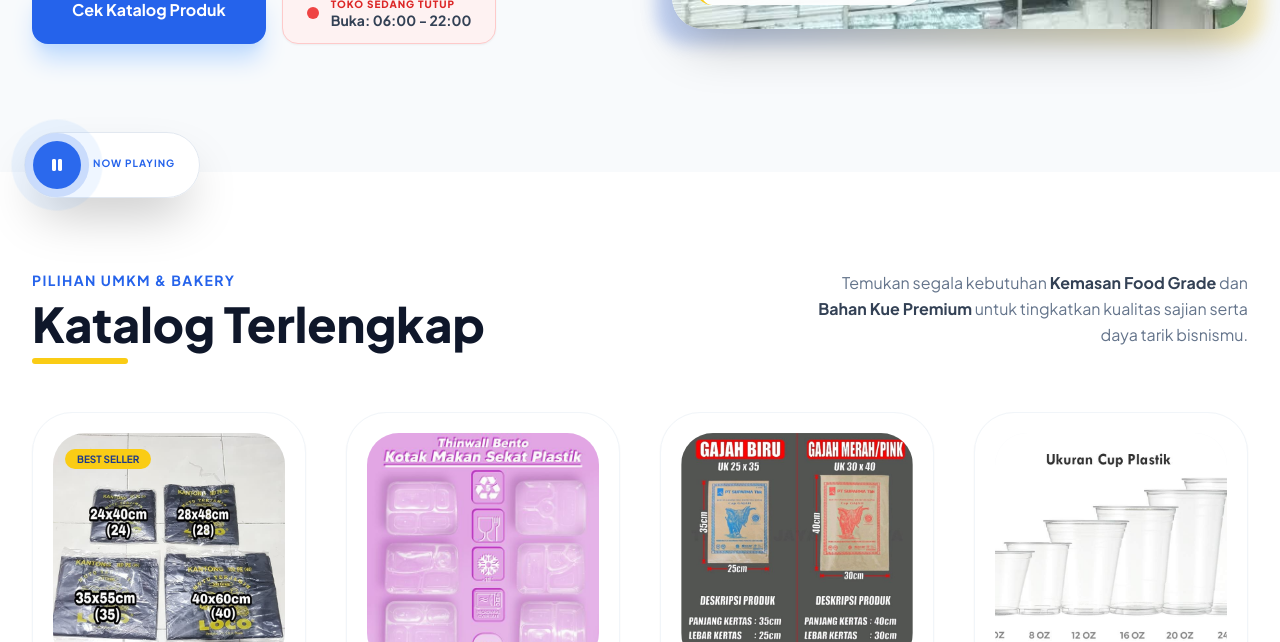
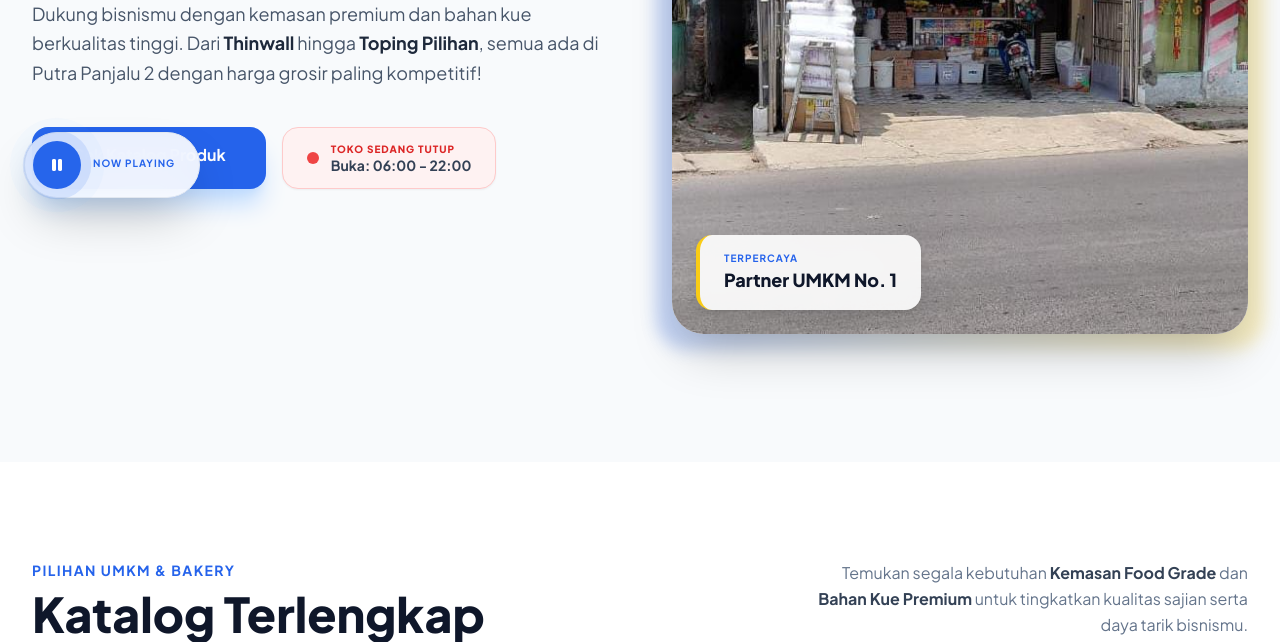
Before and after one commit to 1amkaizen/putra-panjalu, a plain HTML site: page index.html in a window 1280 px wide. Shown: the part 578-1220 px from the top of the page. Drawn offline with nearby package versions, Linux system fonts and the light colour scheme.

Commit message:
Update index.html

```diff
--- a/index.html
+++ b/index.html
@@ -139,18 +139,18 @@
                         <div
                             class="absolute -inset-4 bg-gradient-to-r from-blue-600 to-yellow-400 rounded-[2rem] blur opacity-25 group-hover:opacity-40 transition duration-1000">
                         </div>
+
                         <div
                             class="relative z-10 rounded-[2rem] overflow-hidden bg-white shadow-2xl group-hover:scale-[1.02] transition-transform duration-500">
-                            <img src="hero.jpg"
-                                alt="Bahan Kue dan Kemasan Plastik" class="w-full h-[400px] object-cover">
+                            <img src="lp.jpeg" alt="Bahan Kue dan Kemasan Plastik" class="w-full h-auto object-contain block mx-auto">
+
                             <div
-                                class="absolute bottom-6 left-6 bg-white/90 backdrop-blur px-6 py-4 rounded-2xl border-l-4 border-yellow-400">
-                                <p class="text-blue-600 font-bold text-xs uppercase tracking-widest">Terpercaya</p>
-                                <p class="text-slate-900 font-extrabold text-lg">Partner UMKM No. 1</p>
+                                class="absolute bottom-6 left-6 right-6 md:right-auto bg-white/90 backdrop-blur px-6 py-4 rounded-2xl border-l-4 border-yellow-400 shadow-lg">
+                                <p class="text-blue-600 font-bold text-[10px] uppercase tracking-widest">Terpercaya</p>
+                                <p class="text-slate-900 font-extrabold text-base md:text-lg">Partner UMKM No. 1</p>
                             </div>
                         </div>
-                    </div>
-                </div>
+                    </div>          </div>
             </div>
         </div>
         </section>
```
